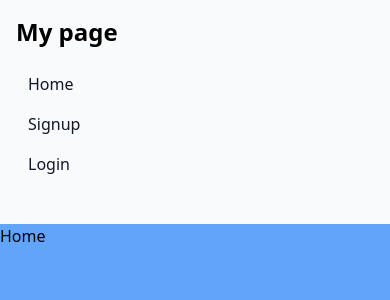
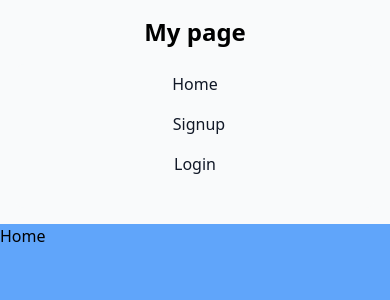
Before and after one commit to Nraxi/examen, a React (Create React App) app in the folder frontend-my-examen/: page / in a window 390 px wide. Shown: the top 300 px of the page. Built offline with nearby package versions, Linux system fonts and the light colour scheme; no server answers.

Commit message:
fix css on mobile

```diff
--- a/frontend-my-examen/src/App.js
+++ b/frontend-my-examen/src/App.js
@@ -39,45 +39,49 @@ function App() {
 
   return (
     <div className="h-screen bg-blue-400">
-      <nav className="border-gray-200 bg-gray-50 dark:bg-gray-800 dark:border-gray-700">
-        <div className="max-w-screen-xl flex flex-wrap items-center justify-between mx-auto p-4">
-          <Link to="/" >
-            <h1 className="self-center text-2xl font-semibold whitespace-nowrap"
-            >My page</h1>
+      <nav className="border-gray-200 bg-gray-50 sm:bg-red-600 dark:bg-gray-800 dark:border-gray-700">
+        <div className="flex flex-col sm:flex-row justify-between items-center mx-auto p-4 sm:flex-wrap">
+          <Link to="/">
+            <h1 className="text-2xl font-semibold text-center sm:text-left sm:mr-4">My page</h1>
           </Link>
-          <div className=" w-full md:block md:w-auto" id="navbar-solid-bg">
-            <ul className="flex flex-col font-medium mt-4 rounded-lg bg-gray-50 sm:flex-row sm:space-x-8 sm:mt-0 sm:border-0  sm:bg-transparent dark:bg-gray-800  sm:dark:bg-transparent dark:border-gray-700">
+          <div className="w-full sm:w-auto" id="navbar-solid-bg">
+            <ul className="flex flex-col items-center font-medium mt-4 rounded-lg bg-gray-50 sm:flex-row sm:space-x-8 sm:mt-0 sm:border-0 sm:bg-transparent dark:bg-gray-800 sm:dark:bg-transparent dark:border-gray-700">
               {jwtToken === "" &&
                 <>
-                  <Link className="block py-2 pl-3 pr-4 text-gray-900 rounded hover:bg-gray-100 md:hover:bg-transparent md:border-0 md:hover:text-blue-700 md:p-0 dark:text-white md:dark:hover:text-blue-500 dark:hover:bg-gray-700 dark:hover:text-white md:dark:hover:bg-transparent"
+                  <Link className="block py-2 pl-10 pr-10 text-gray-900 rounded hover:bg-gray-100 md:hover:bg-transparent md:border-0 md:hover:text-blue-700 md:p-0 dark:text-white md:dark:hover:text-blue-500 dark:hover:bg-gray-700 dark:hover:text-white md:dark:hover:bg-transparent"
                   >Home</Link>
-                  <Link className="block py-2 pl-3 pr-4 text-gray-900 rounded hover:bg-gray-100 md:hover:bg-transparent md:border-0 md:hover:text-blue-700 md:p-0 dark:text-white md:dark:hover:text-blue-500 dark:hover:bg-gray-700 dark:hover:text-white md:dark:hover:bg-transparent"
+                  <Link className="block py-2 pl-10 pr-10 ml-2 text-gray-900 rounded hover:bg-gray-100 md:hover:bg-transparent md:border-0 md:hover:text-blue-700 md:p-0 dark:text-white md:dark:hover:text-blue-500 dark:hover:bg-gray-700 dark:hover:text-white md:dark:hover:bg-transparent"
                     to="/signup"><span>Signup</span></Link>
                 </>
               }
               {jwtToken !== "" &&
                 <>
-                  <Link className="block py-2 pl-3 pr-4 text-gray-900 rounded hover:bg-gray-100 md:hover:bg-transparent md:border-0 md:hover:text-blue-700 md:p-0 dark:text-white md:dark:hover:text-blue-500 dark:hover:bg-gray-700 dark:hover:text-white md:dark:hover:bg-transparent"
+                  <Link className="block py-2 pl-10 pr-10 text-gray-900 rounded hover:bg-gray-100 md:hover:bg-transparent md:border-0 md:hover:text-blue-700 md:p-0 dark:text-white md:dark:hover:text-blue-500 dark:hover:bg-gray-700 dark:hover:text-white md:dark:hover:bg-transparent"
                     to="/startpage">Startpage</Link>
-                  <Link className="block py-2 pl-3 pr-4 text-gray-900 rounded hover:bg-gray-100 md:hover:bg-transparent md:border-0 md:hover:text-blue-700 md:p-0 dark:text-white md:dark:hover:text-blue-500 dark:hover:bg-gray-700 dark:hover:text-white md:dark:hover:bg-transparent"
+                  <Link className="block py-2 pl-10 pr-10 text-gray-900 rounded hover:bg-gray-100 md:hover:bg-transparent md:border-0 md:hover:text-blue-700 md:p-0 dark:text-white md:dark:hover:text-blue-500 dark:hover:bg-gray-700 dark:hover:text-white md:dark:hover:bg-transparent"
                     to="/manageusers">Manage Users</Link>
-                  <Link className="block py-2 pl-3 pr-4 text-gray-900 rounded hover:bg-gray-100 md:hover:bg-transparent md:border-0 md:hover:text-blue-700 md:p-0 dark:text-white md:dark:hover:text-blue-500 dark:hover:bg-gray-700 dark:hover:text-white md:dark:hover:bg-transparent"
+                  <Link className="block py-2 pl-10 pr-10 text-gray-900 rounded hover:bg-gray-100 md:hover:bg-transparent md:border-0 md:hover:text-blue-700 md:p-0 dark:text-white md:dark:hover:text-blue-500 dark:hover:bg-gray-700 dark:hover:text-white md:dark:hover:bg-transparent"
                     to="/product">Get from outside api</Link>
-                  <Link className="block py-2 pl-3 pr-4 text-gray-900 rounded hover:bg-gray-100 md:hover:bg-transparent md:border-0 md:hover:text-blue-700 md:p-0 dark:text-white md:dark:hover:text-blue-500 dark:hover:bg-gray-700 dark:hover:text-white md:dark:hover:bg-transparent"
+                  <Link className="block py-2 pl-10 pr-10 text-gray-900 rounded hover:bg-gray-100 md:hover:bg-transparent md:border-0 md:hover:text-blue-700 md:p-0 dark:text-white md:dark:hover:text-blue-500 dark:hover:bg-gray-700 dark:hover:text-white md:dark:hover:bg-transparent"
                     to="/tryme">Json Blob</Link>
                 </>
               }
-              {jwtToken === ""
-                ? <Link className="block py-2 pl-3 pr-4 text-gray-900 rounded hover:bg-gray-100 md:hover:bg-transparent md:border-0 md:hover:text-blue-700 md:p-0 dark:text-white md:dark:hover:text-blue-500 dark:hover:bg-gray-700 dark:hover:text-white md:dark:hover:bg-transparent"
-                  to="/login"><span>Login</span></Link>
-                : <Link className="block py-2 pl-3 pr-4 text-gray-900 rounded hover:bg-gray-100 md:hover:bg-transparent md:border-0 md:hover:text-blue-700 md:p-0 dark:text-white md:dark:hover:text-blue-500 dark:hover:bg-gray-700 dark:hover:text-white md:dark:hover:bg-transparent"
-                  to="#" onClick={LogOut}><span>Logout</span></Link>
-              }<br />
+              {jwtToken === "" ? (
+                <Link className="block py-2 pl-10 pr-10 ml-0 text-gray-900 rounded hover:bg-gray-100 md:hover:bg-transparent md:border-0 md:hover:text-blue-700 md:p-0 dark:text-white md:dark:hover:text-blue-500 dark:hover:bg-gray-700 dark:hover:text-white md:dark:hover:bg-transparent" to="/login">
+                  <span>Login</span>
+                </Link>
+              ) : (
+                <Link className="block py-2 pl-10 pr-10  text-gray-900 rounded hover:bg-gray-100 md:hover:bg-transparent md:border-0 md:hover:text-blue-700 md:p-0 dark:text-white md:dark:hover:text-blue-500 dark:hover:bg-gray-700 dark:hover:text-white md:dark:hover:bg-transparent" to="#" onClick={LogOut}>
+                  <span>Logout</span>
+                </Link>
+              )}
+              <br />
             </ul>
+
           </div>
         </div>
       </nav >
-      <div >
+      <div>
         <Outlet context={{ jwtToken, setJwtToken }} />
       </div>
     </div >
```
